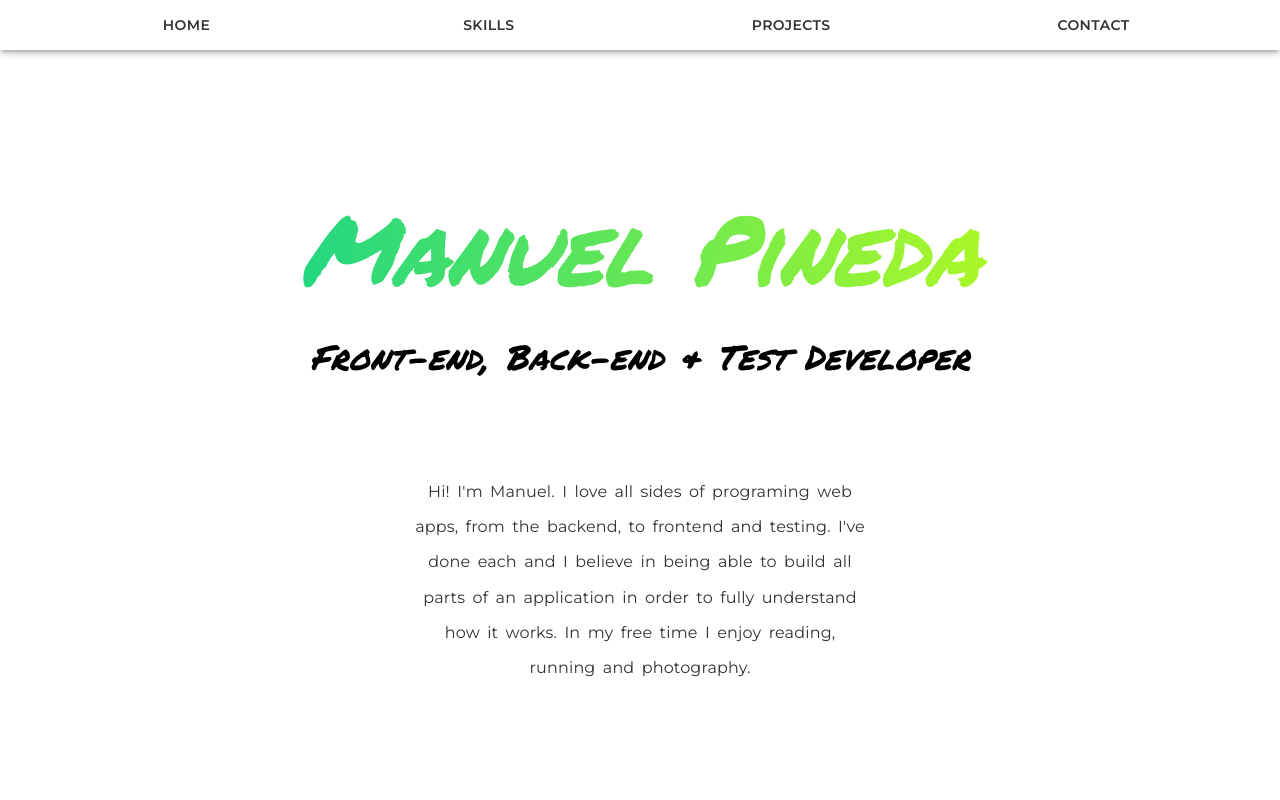
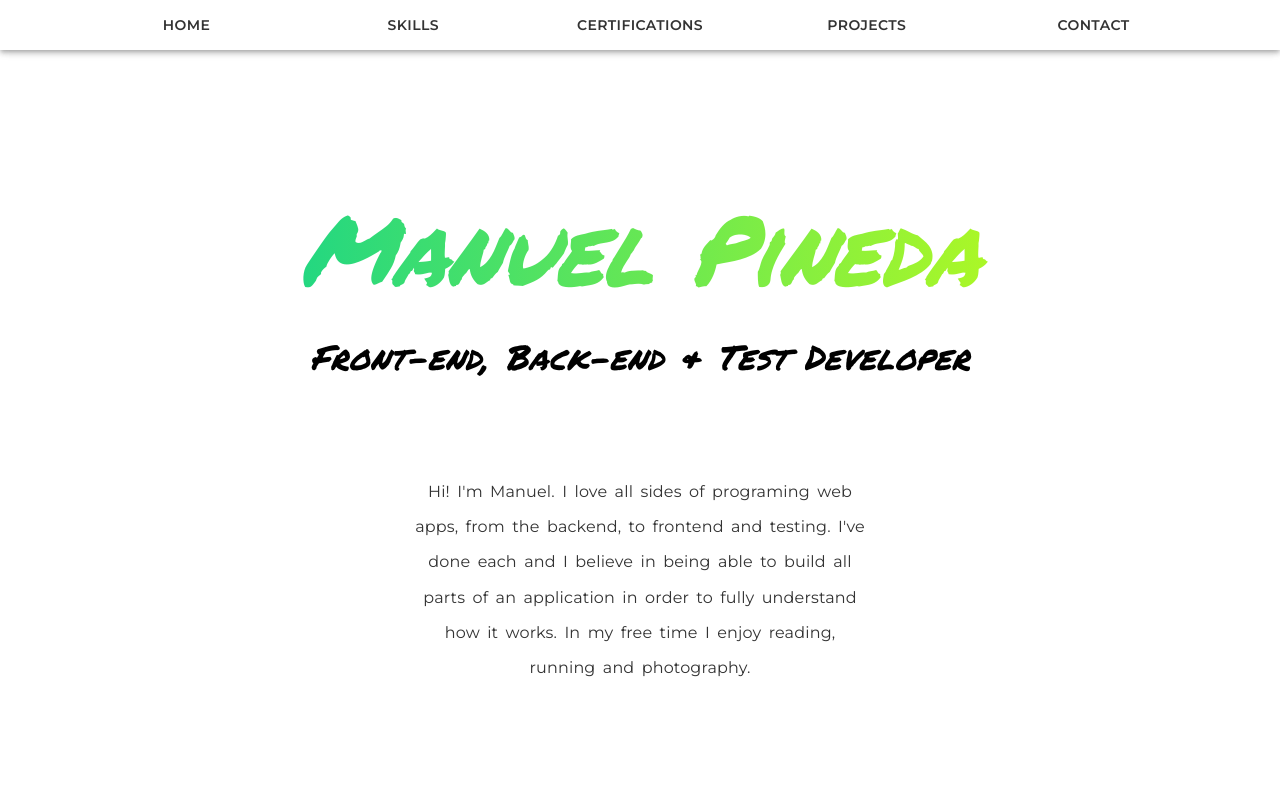
Before and after one commit to manuel12/personal-portfolio-page, a React (Create React App) app: page / in a window 1280 px wide. Shown: the top 800 px of the page. Built offline with nearby package versions, Linux system fonts and the light colour scheme.

Commit message:
Added certifications to navbar

```diff
--- a/src/components/Navbar/Navbar.jsx
+++ b/src/components/Navbar/Navbar.jsx
@@ -14,7 +14,7 @@ import MenuIcon from "@mui/icons-material/Menu";
 import "./styles.css";
 
 const Navbar = () => {
-  const pages = ["home", "skills", "projects", "contact"];
+  const pages = ["home", "skills", "certifications", "projects", "contact"];
 
   const [anchorElNav, setAnchorElNav] = useState(null);
 
```
